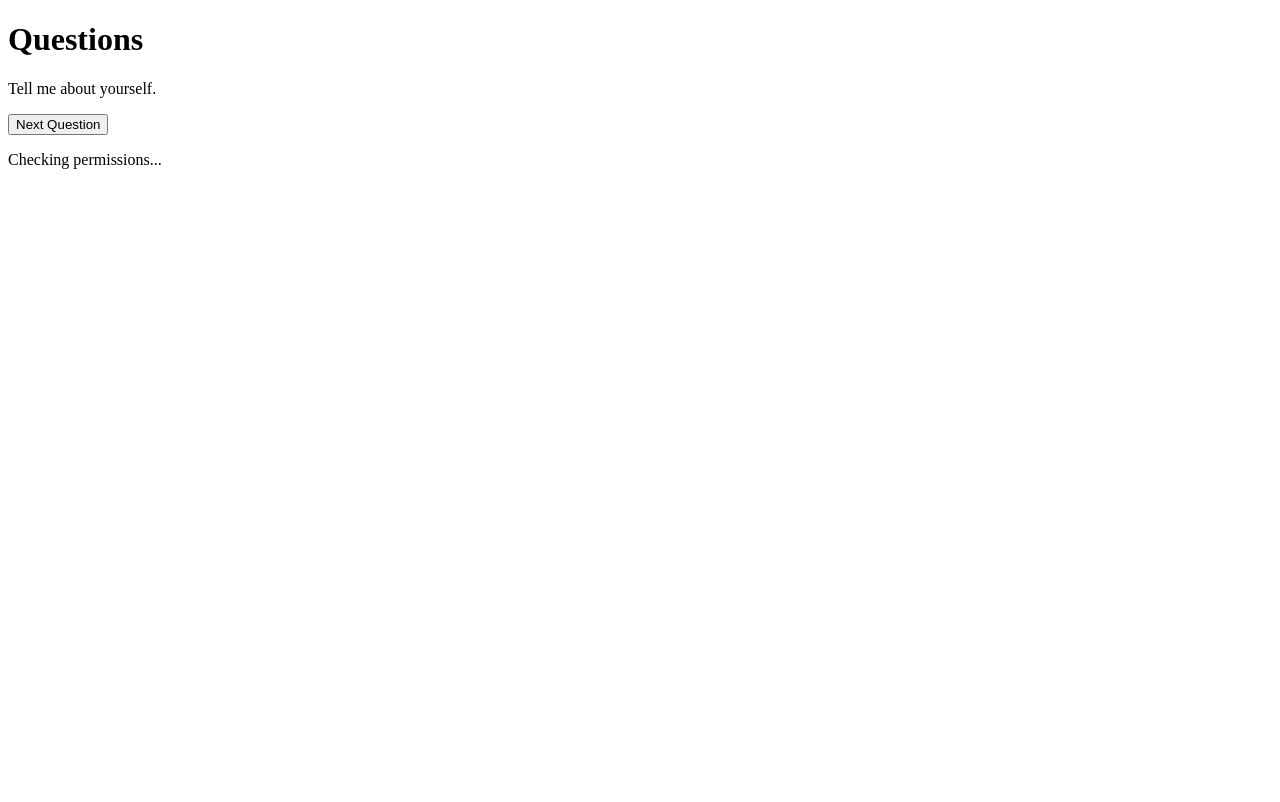
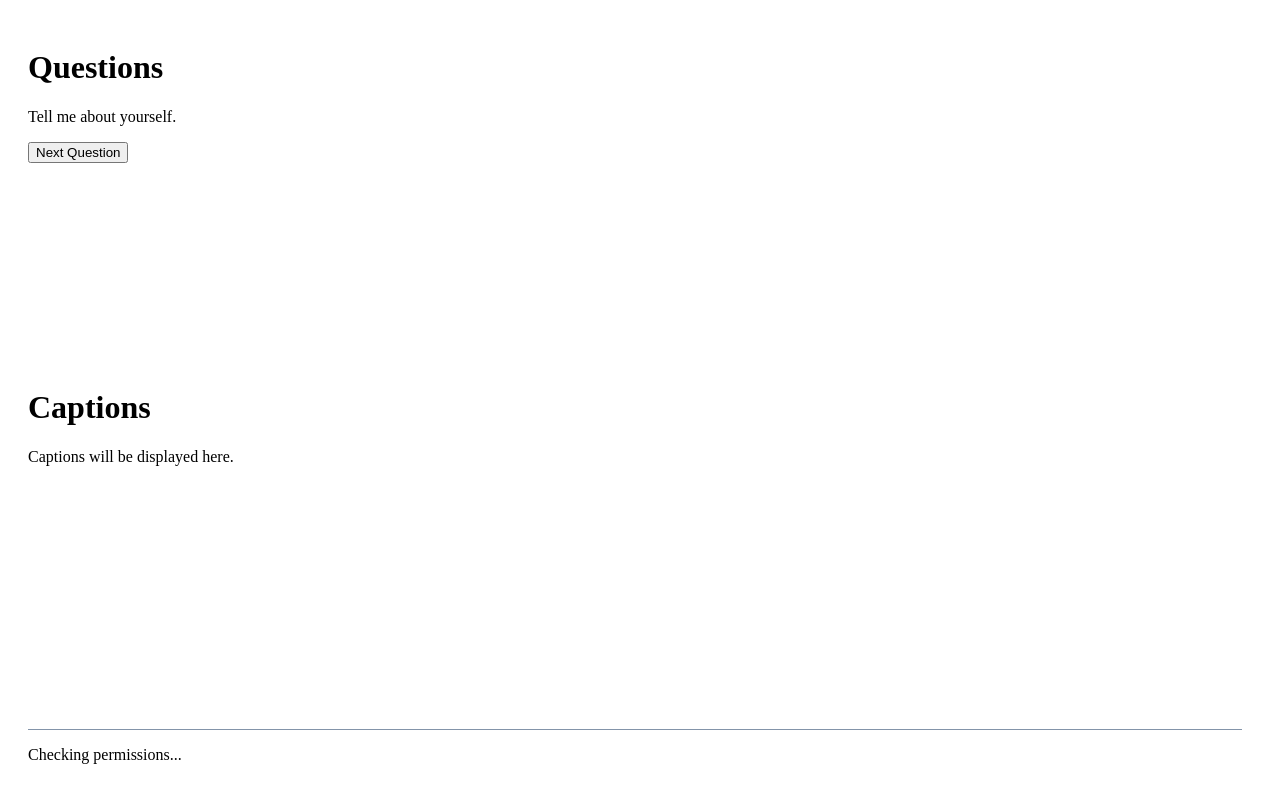
Before and after one commit to stanleyctg/SpeakQuest, a React (Vite) app in the folder frontend/: page /practice in a window 1280 px wide. Shown: the top 802 px of the page. Built offline with nearby package versions, Linux system fonts and the light colour scheme; no server answers.

Commit message:
Added some flex styling to the practice page

```diff
--- a/frontend/src/pages/Practice.tsx
+++ b/frontend/src/pages/Practice.tsx
@@ -1,11 +1,22 @@
 import Questions from "./components/Questions";
 import Camera from "./components/Camera";
+import Captions from "./components/Captions"
+import "./styles/Practice.css";
 
 export default function Practice() {
   return (
-    <div>
-      <Questions />
-      <Camera />
+    <div className="practice-container">
+      <div className="left-pane">
+        <div className="question-section">
+          <Questions />
+        </div>
+        <div className="caption-section">
+          <Captions />
+        </div>
+      </div>
+      <div className="right-pane">
+        <Camera />
+      </div>
     </div>
   );
 }
--- a/frontend/src/pages/components/Camera.tsx
+++ b/frontend/src/pages/components/Camera.tsx
@@ -4,7 +4,7 @@ import Button from './Button';
 
 // Define the video constraints for webcam
 const VIDEO_CONSTRAINTS: MediaTrackConstraints = {
-  width: 780,
+  width: 940,
   height: 640,
 } as const;
 
@@ -13,7 +13,7 @@ export default function Camera() {
     const webcamRef = useRef<Webcam | null>(null);
 
 
-      // Check media permissions
+    // Check media permissions
     async function checkPermission() {
         let stream: MediaStream | null = null;
         try {
@@ -41,7 +41,6 @@ export default function Camera() {
 
     return (
         <div>
-        <h1>Live Capture</h1>
         {permission === false ? (
             <p>
             Please allow access to your camera and microphone to use this feature.
@@ -60,8 +59,8 @@ export default function Camera() {
 
             <div>
                 <Button
-                    onClick={() => {void webcamRef.current?.getScreenshot()}}
-                    children="Capture Screenshot"
+                    onClick={() => {console.log("Starting...")}}
+                    children="Start/Stop Recording"
                 />
             </div>
 
--- /dev/null
+++ b/frontend/src/pages/components/Captions.tsx
@@ -0,0 +1,11 @@
+export default function Captions() {
+    return (
+        <div style={{ position: 'absolute',
+            top: '50%'
+         }}>
+            <h1>Captions</h1>
+            <p>Captions will be displayed here.</p>
+            {/* Placeholder for captions functionality */}
+        </div>
+    );
+}
--- a/frontend/src/pages/components/Questions.tsx
+++ b/frontend/src/pages/components/Questions.tsx
@@ -5,7 +5,7 @@ const placeholderQuestions: string[] = [
     "Tell me about yourself.",
     "Why are you interested in this role?",
     "What are your strengths?",
-    "Describe a challenge you faced and how you overcame it.",
+    "Describe a challenge you facedxxxxxxxxxxxx xxxxxxxxxxxxx xxxxxxx and how you overcame it.",
     "Where do you see yourself in 5 years?",
 ]as const;
 
--- /dev/null
+++ b/frontend/src/pages/styles/Practice.css
@@ -0,0 +1,47 @@
+.practice-container {
+  display: flex;
+  align-items: center;
+  justify-content: space-evenly;
+  align-items: stretch;
+  gap: 5px;
+  padding: 30px;
+  margin-right: 10px;
+}
+
+.right-pane {
+    display: flex;
+}
+
+.left-pane {
+    display: flex;
+    flex: 1 1 auto;
+    flex-direction: column;
+    justify-content: space-between;
+    position: relative;
+    padding-left: 15%;
+    min-height: 85vh;
+}
+
+/* ================================
+   RESPONSIVE: small‐screen tweaks
+   ================================ */
+@media (max-width: 1440px) {
+  .practice-container {
+    flex-direction: column;  /* stack vertically */
+    padding: 20px;           /* tighten up the gutters */
+  }
+
+  .left-pane,
+  .right-pane {
+    /* full width of container */
+    flex: 1 1 auto;
+    min-width: 0;
+    padding-left: 0;         /* remove the big left indent */
+  }
+
+  .right-pane {
+    margin-top: 1rem;        /* spacing between stacked panes */
+    border-left: none;       /* you can add a top border if you like */
+    border-top: 1px solid #8394a9;
+  }
+}
```
